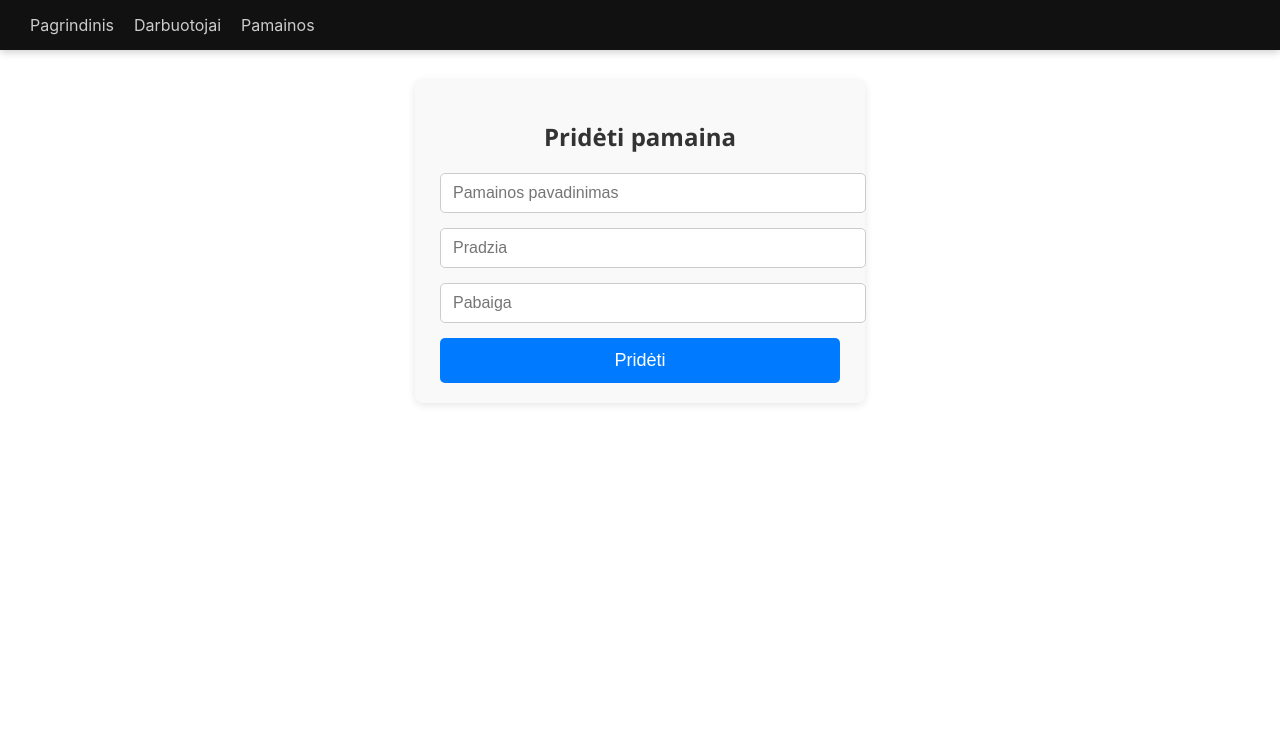
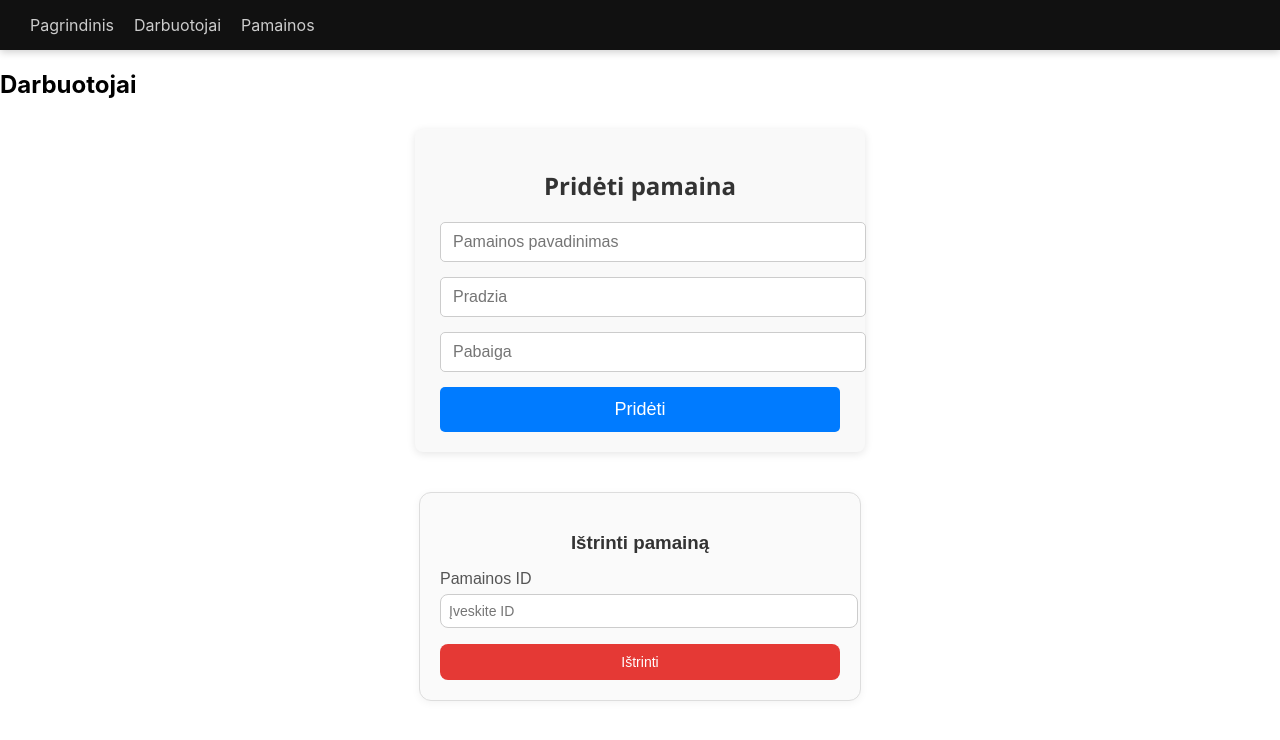
Before and after one commit to Matas313/shift-planner-front, a React (Create React App) app: page /shiftform in a window 1280 px wide. Shown: the top 740 px of the page. Built offline with nearby package versions, Linux system fonts and the light colour scheme.

Commit message:
Atnaujintas Shift komponentas, pridetas Shift delete ir shift add viename lange

```diff
--- a/src/App.js
+++ b/src/App.js
@@ -3,7 +3,7 @@ import './App.css';
 import Header from './components/Header';
 import Home from './components/Pages/Home';
 import EmployeePage from './components/Pages/Employee/EmployeePage'
-import ShiftForm from './components/Pages/Shift/ShiftForm'
+import ShiftPage from './components/Pages/Shift/ShiftPage';
 
 
 function App() {
@@ -13,9 +13,8 @@ function App() {
       <Routes>
         <Route path="/" element={<Home />} />
         <Route path="/employeeform" element={<EmployeePage />} />
-        <Route path="/shiftform" element={<ShiftForm />} />
+        <Route path="/shiftform" element={<ShiftPage />} />
       </Routes>
-
     </Router>
   );
 }
--- a/src/components/Pages/Employee/DeleteEmployee.js
+++ b/src/components/Pages/Employee/DeleteEmployee.js
@@ -5,7 +5,12 @@ function DeleteEmployee() {
   const [employeeId, setEmployeeId] = useState('');
 
   const handleDelete = () => {
-    fetch(`http://localhost:8080/employees/${employeeId}`, {
+  if (!employeeId) {
+    alert("Įveskite darbuotojo ID!");
+    return;
+  }
+
+  fetch(`http://localhost:8080/admins/${employeeId}`, {
     method: 'DELETE'
   })
     .then(response => {
@@ -21,6 +26,7 @@ function DeleteEmployee() {
       alert('Įvyko klaida');
     });
 };
+
 
   return (
     <div className="delete-employee-container">
--- /dev/null
+++ b/src/components/Pages/Shift/DeleteShift.css
@@ -0,0 +1,48 @@
+.delete-employee-container {
+  max-width: 400px;
+  margin: 40px auto;
+  padding: 20px;
+  border: 1px solid #ddd;
+  border-radius: 12px;
+  background-color: #fafafa;
+  box-shadow: 0 2px 8px rgba(0, 0, 0, 0.05);
+  font-family: Arial, sans-serif;
+}
+
+.delete-employee-container h3 {
+  margin-bottom: 16px;
+  text-align: center;
+  color: #333;
+}
+
+.delete-employee-container label {
+  display: block;
+  margin-bottom: 6px;
+  font-weight: 500;
+  color: #555;
+}
+
+.delete-employee-container input {
+  width: 100%;
+  padding: 8px;
+  margin-bottom: 16px;
+  border: 1px solid #ccc;
+  border-radius: 8px;
+  font-size: 14px;
+}
+
+.delete-employee-container button {
+  width: 100%;
+  padding: 10px;
+  background-color: #e53935;
+  color: white;
+  border: none;
+  border-radius: 8px;
+  font-size: 14px;
+  cursor: pointer;
+  transition: background-color 0.2s ease;
+}
+
+.delete-employee-container button:hover {
+  background-color: #d32f2f;
+}
--- /dev/null
+++ b/src/components/Pages/Shift/DeleteShift.js
@@ -0,0 +1,46 @@
+import React, { useState } from 'react';
+import './DeleteShift.css';
+
+function DeleteEmployee() {
+  const [shiftId, setShiftId] = useState('');
+
+  const handleDelete = () => {
+    if (!shiftId || isNaN(shiftId)) {
+      alert("Įveskite galiojantį pamainos ID!");
+      return;
+    }
+
+    fetch(`http://localhost:8080/shifts/${shiftId}`, {
+      method: 'DELETE'
+    })
+      .then(response => {
+        if (response.ok) {
+          alert('Pamaina sėkmingai ištrinta');
+          setShiftId('');
+        } else {
+          alert('Nepavyko ištrinti pamainos');
+        }
+      })
+      .catch(error => {
+        console.error('Klaida:', error);
+        alert('Įvyko klaida');
+      });
+  };
+
+  return (
+    <div className="delete-employee-container">
+      <h3>Ištrinti pamainą</h3>
+      <label htmlFor="shiftId">Pamainos ID</label>
+      <input
+        id="shiftId"
+        type="number"
+        value={shiftId}
+        onChange={e => setShiftId(e.target.value)}
+        placeholder="Įveskite ID"
+      />
+      <button onClick={handleDelete}>Ištrinti</button>
+    </div>
+  );
+}
+
+export default DeleteEmployee;
--- /dev/null
+++ b/src/components/Pages/Shift/ShiftPage.js
@@ -0,0 +1,14 @@
+import ShiftForm from "./ShiftForm";
+import DeleteShift from "./DeleteShift"
+
+function ShiftPage() {
+  return (
+    <div>
+      <h2>Darbuotojai</h2>
+      <ShiftForm />
+      <DeleteShift />
+    </div>
+  );
+}
+
+export default ShiftPage;
```
Also changed, not shown: src/components/Pages/Shift/ShiftList.js (deleted, +0 -44 lines). Lines whose indentation alone changed are shown as unchanged.
